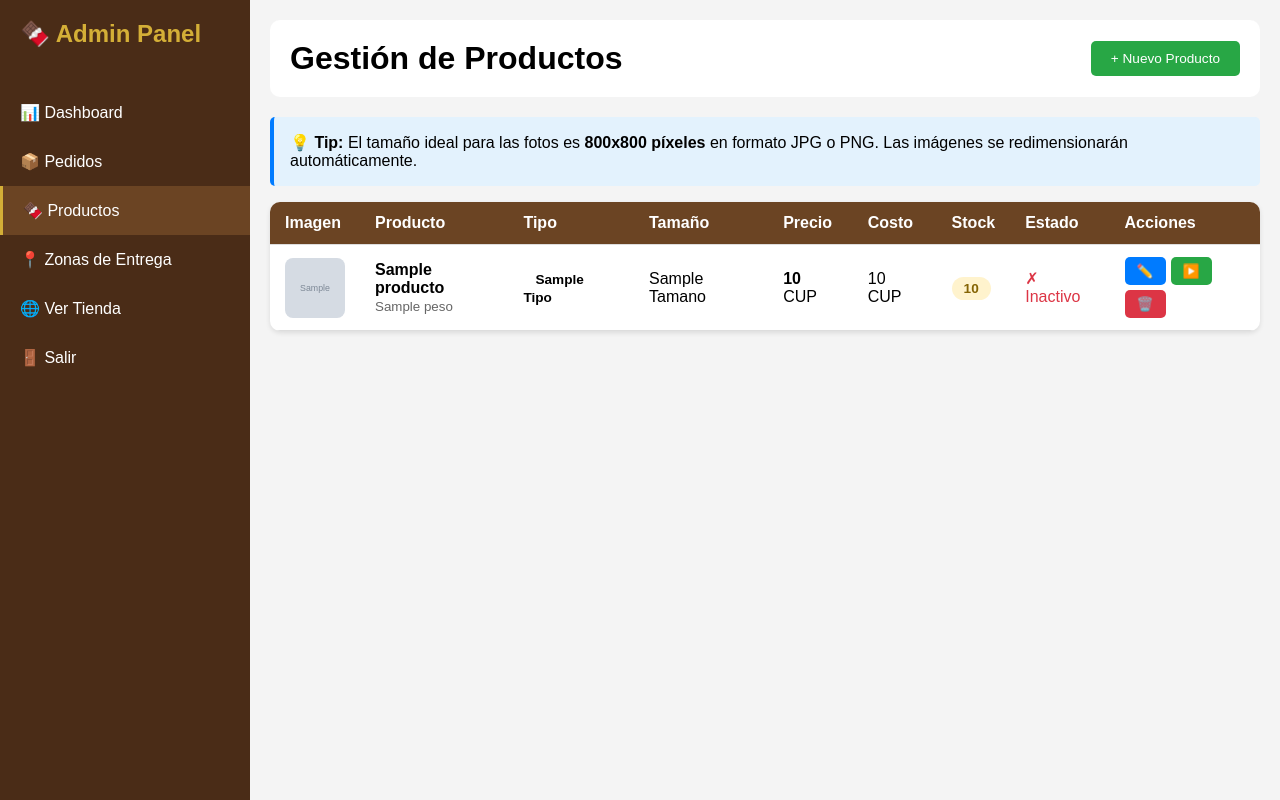
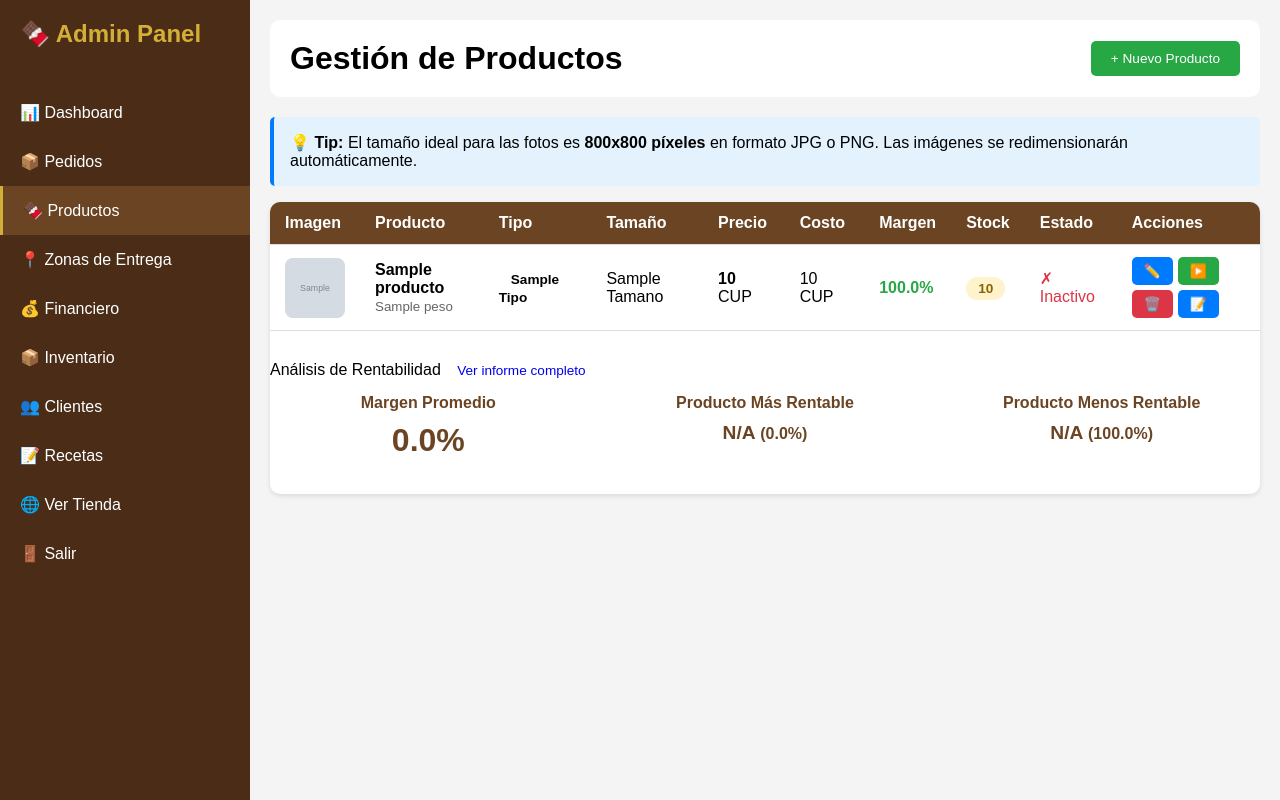
Before and after one commit to Retr0G51/chocolates-byb, a Python web app: template templates/admin/productos.html in a window 1280 px wide. Run offline with Jinja, Linux system fonts and the light colour scheme; the template is opened without the code that fills it: most values are stand-ins (such as "Sample title", 1, 10 or a date in 2020); grey boxes marked "Sample" are stand-in pictures.

Commit message:
Update productos.html

```diff
--- a/templates/admin/productos.html
+++ b/templates/admin/productos.html
@@ -114,6 +114,10 @@
         <li><a href="/admin/pedidos">📦 Pedidos</a></li>
         <li><a href="/admin/productos" class="active">🍫 Productos</a></li>
         <li><a href="/admin/zonas">📍 Zonas de Entrega</a></li>
+        <li><a href="/admin/financiero">💰 Financiero</a></li>
+        <li><a href="/admin/inventario">📦 Inventario</a></li>
+        <li><a href="/admin/clientes">👥 Clientes</a></li>
+        <li><a href="/admin/recetas">📝 Recetas</a></li>
         <li><a href="/" target="_blank">🌐 Ver Tienda</a></li>
         <li><a href="/logout">🚪 Salir</a></li>
     </ul>
@@ -140,6 +144,7 @@
             <th>Tamaño</th>
             <th>Precio</th>
             <th>Costo</th>
+            <th>Margen</th>
             <th>Stock</th>
             <th>Estado</th>
             <th>Acciones</th>
@@ -147,6 +152,8 @@
     </thead>
     <tbody>
         {% for producto in productos %}
+        {% set ganancia = producto.precio - producto.costo %}
+        {% set margen = (ganancia / producto.precio * 100) if producto.precio > 0 else 0 %}
         <tr>
             <td>
                 <div class="producto-mini-img">
@@ -170,6 +177,15 @@
             <td><strong>{{ producto.precio|int }}</strong> CUP</td>
             <td>{{ producto.costo|int }} CUP</td>
             <td>
+                <span style="
+                    {% if margen < 30 %}color: var(--rojo);
+                    {% elif margen > 70 %}color: var(--verde);
+                    {% else %}color: var(--dorado);{% endif %}
+                    font-weight: bold;">
+                    {{ "%.1f"|format(margen) }}%
+                </span>
+            </td>
+            <td>
                 <span class="stock-badge {% if producto.stock > 20 %}stock-ok{% elif producto.stock > 0 %}stock-low{% else %}stock-out{% endif %}">
                     {{ producto.stock }}
                 </span>
@@ -192,12 +208,67 @@
                     {% endif %}
 
                     <button onclick="confirmarEliminar({{ producto.id }}, '{{ producto.nombre }}')" class="btn btn-danger" title="Eliminar">🗑️</button>
+
+                    <!-- Nuevo botón para ver receta -->
+                    <a href="/admin/recetas?producto={{ producto.id }}" class="btn btn-primary" title="Ver Receta">📝</a>
                 </div>
             </td>
         </tr>
         {% endfor %}
     </tbody>
 </table>
+
+            <div class="card" style="margin-top: 30px;">
+    <div class="card-header">
+        <span>Análisis de Rentabilidad</span>
+        <a href="/admin/financiero" class="btn btn-sm">Ver informe completo</a>
+    </div>
+    <div class="card-body">
+        <div style="display: grid; grid-template-columns: repeat(auto-fit, minmax(200px, 1fr)); gap: 20px; margin-bottom: 20px;">
+            <div style="background: var(--crema); padding: 15px; border-radius: 10px; text-align: center;">
+                <h4 style="color: var(--chocolate); margin-bottom: 10px;">Margen Promedio</h4>
+                <div style="font-size: 2rem; font-weight: bold; color: var(--chocolate);">
+                    {{ "%.1f"|format(productos|map(attribute='precio')|sum / productos|map(attribute='costo')|sum * 100 - 100) }}%
+                </div>
+            </div>
+            <div style="background: var(--crema); padding: 15px; border-radius: 10px; text-align: center;">
+                <h4 style="color: var(--chocolate); margin-bottom: 10px;">Producto Más Rentable</h4>
+                <div style="font-size: 1.2rem; font-weight: bold; color: var(--chocolate);">
+                    {% set max_margin = 0 %}
+                    {% set most_profitable = None %}
+                    {% for p in productos %}
+                        {% set margin = (p.precio - p.costo) / p.precio * 100 if p.precio > 0 else 0 %}
+                        {% if margin > max_margin %}
+                            {% set max_margin = margin %}
+                            {% set most_profitable = p %}
+                        {% endif %}
+                    {% endfor %}
+                    {{ most_profitable.nombre if most_profitable else "N/A" }}
+                    <small>({{ "%.1f"|format(max_margin) }}%)</small>
+                </div>
+            </div>
+            <div style="background: var(--crema); padding: 15px; border-radius: 10px; text-align: center;">
+                <h4 style="color: var(--chocolate); margin-bottom: 10px;">Producto Menos Rentable</h4>
+                <div style="font-size: 1.2rem; font-weight: bold; color: var(--chocolate);">
+                    {% set min_margin = 100 %}
+                    {% set least_profitable = None %}
+                    {% for p in productos %}
+                        {% if p.precio > 0 %}
+                            {% set margin = (p.precio - p.costo) / p.precio * 100 %}
+                            {% if margin < min_margin %}
+                                {% set min_margin = margin %}
+                                {% set least_profitable = p %}
+                            {% endif %}
+                        {% endif %}
+                    {% endfor %}
+                    {{ least_profitable.nombre if least_profitable else "N/A" }}
+                    <small>({{ "%.1f"|format(min_margin) }}%)</small>
+                </div>
+            </div>
+        </div>
+    </div>
+</div>
+
             </div>
         </main>
     </div>
```
Lines whose indentation alone changed are shown as unchanged.
